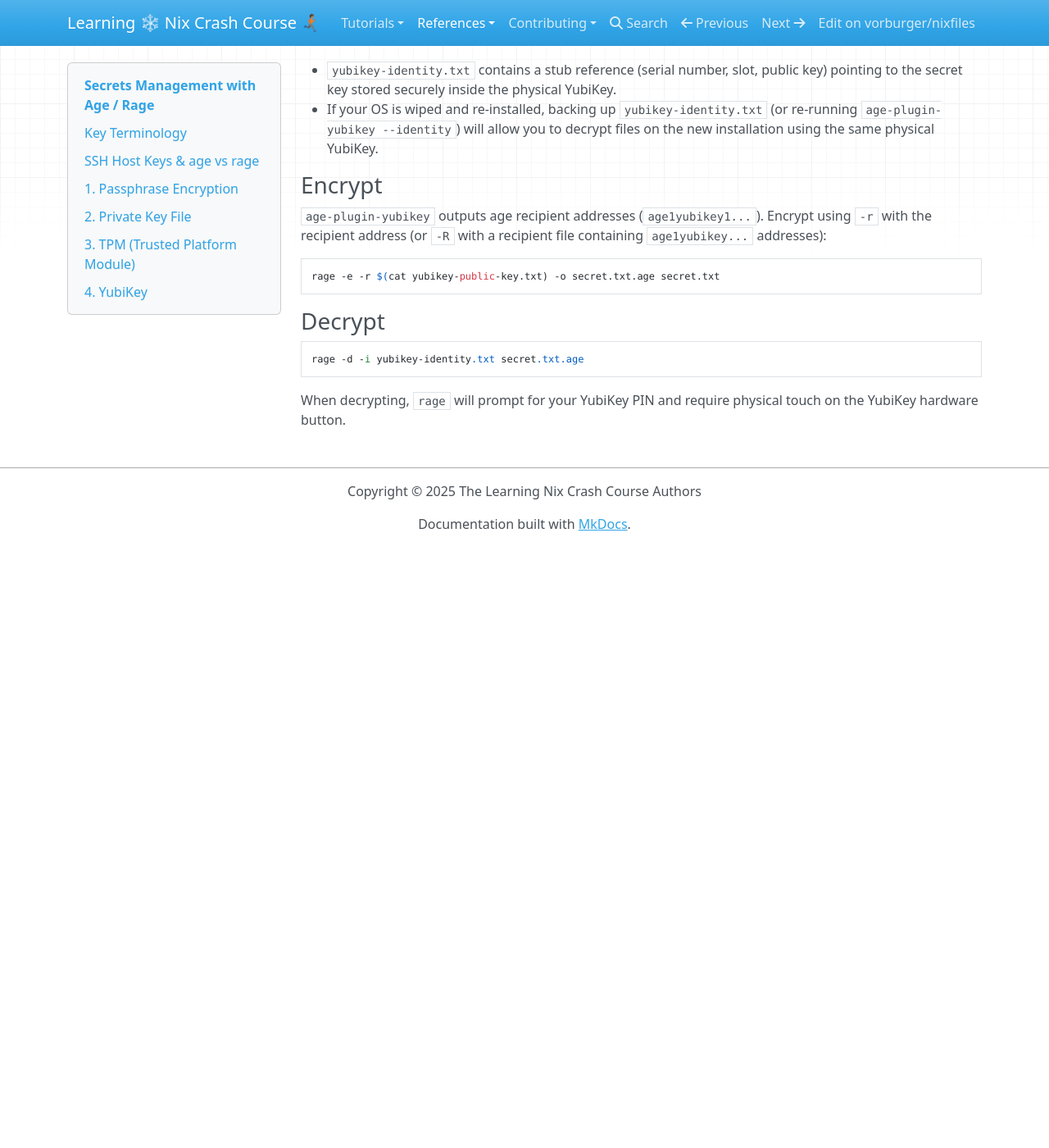
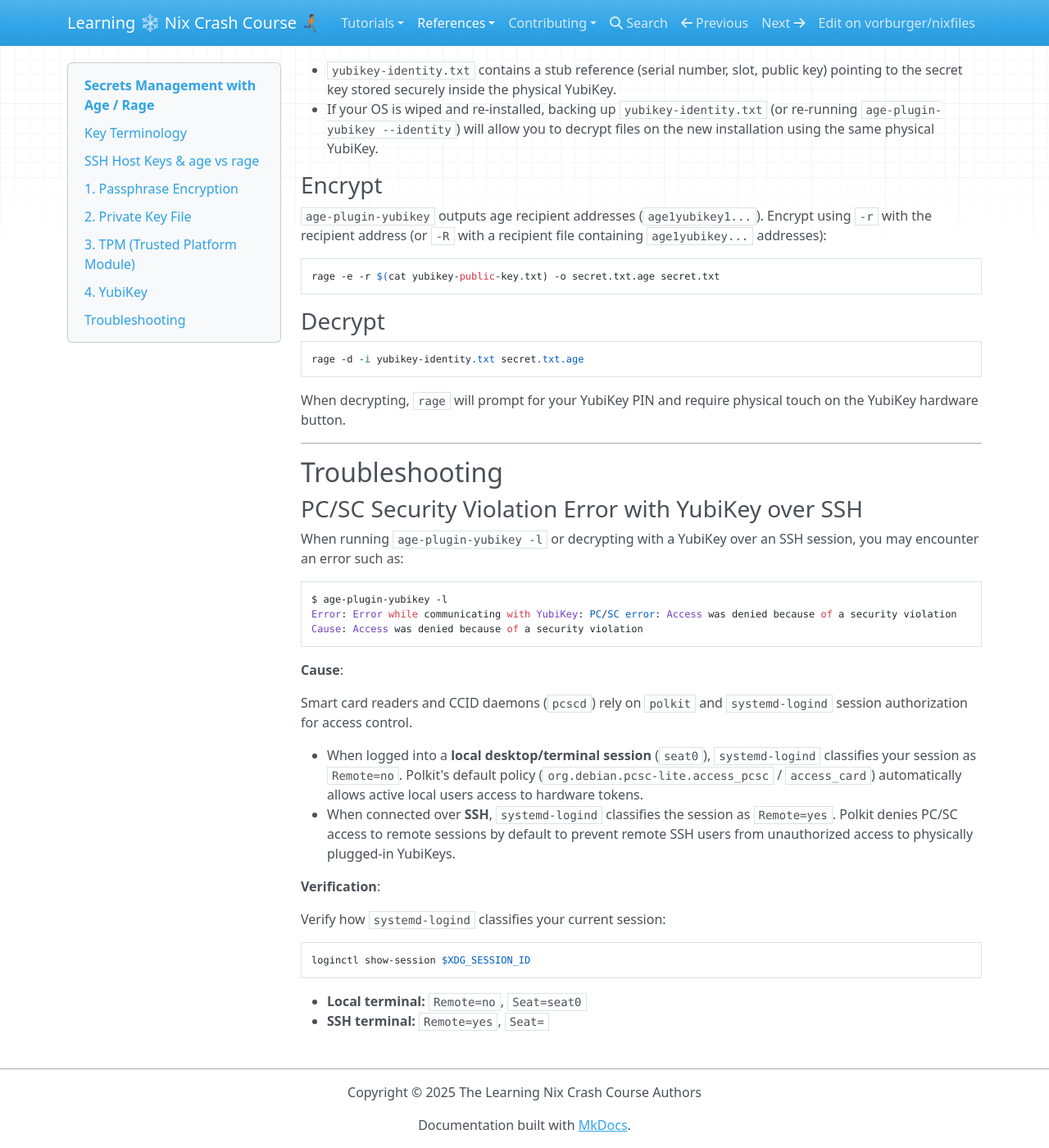
Before and after one commit to vorburger/nixfiles, an MkDocs documentation site: the page built from docs/docs/reference/age.md, in a window 1280 px wide and 1400 px high, scrolled down 3936 px. Shown: the whole window at 82% size. Built offline with MkDocs 1.6.1, drawn with Linux system fonts in a browser that asks for light colours; nearby versions of some CDN libraries; before the commit the page ends 4603 px from its top, so only the background shows below that.

Commit message:
docs: Error while communicating with YubiKey: PC/SC error: Access was denied because of a security violation

````diff
--- a/docs/docs/reference/age.md
+++ b/docs/docs/reference/age.md
@@ -200,3 +200,35 @@ rage -d -i yubikey-identity.txt secret.txt.age
 ```
 
 When decrypting, `rage` will prompt for your YubiKey PIN and require physical touch on the YubiKey hardware button.
+
+---
+
+## Troubleshooting
+
+### PC/SC Security Violation Error with YubiKey over SSH
+
+When running `age-plugin-yubikey -l` or decrypting with a YubiKey over an SSH session, you may encounter an error such as:
+
+```text
+$ age-plugin-yubikey -l
+Error: Error while communicating with YubiKey: PC/SC error: Access was denied because of a security violation
+Cause: Access was denied because of a security violation
+```
+
+**Cause**:
+
+Smart card readers and CCID daemons (`pcscd`) rely on `polkit` and `systemd-logind` session authorization for access control.
+
+- When logged into a **local desktop/terminal session** (`seat0`), `systemd-logind` classifies your session as `Remote=no`. Polkit's default policy (`org.debian.pcsc-lite.access_pcsc` / `access_card`) automatically allows active local users access to hardware tokens.
+- When connected over **SSH**, `systemd-logind` classifies the session as `Remote=yes`. Polkit denies PC/SC access to remote sessions by default to prevent remote SSH users from unauthorized access to physically plugged-in YubiKeys.
+
+**Verification**:
+
+Verify how `systemd-logind` classifies your current session:
+
+```bash
+loginctl show-session $XDG_SESSION_ID
+```
+
+- **Local terminal:** `Remote=no`, `Seat=seat0`
+- **SSH terminal:** `Remote=yes`, `Seat=`
````
